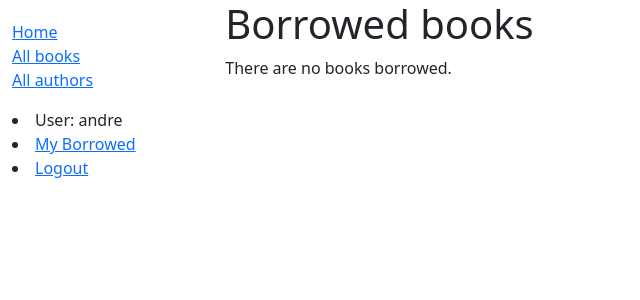
After one commit to AndreRH09/Lab05, a Django app: page /catalog/mybooks/ in a window 1280 px wide. The commit adds this page. Shown: the top 300 px of the page, without its empty margins (0-640 px from the left). Run offline with Django 4.2, Linux system fonts and the light colour scheme; a user stored in the database is signed in; data comes from the database, SQL or seed files in the repository; both versions use the stored data as it was after the commit.

Commit message:
paso 8 completado total

```diff
--- a/pw2-lab-23a/lab05/django_projects/locallibrary/catalog/admin.py
+++ b/pw2-lab-23a/lab05/django_projects/locallibrary/catalog/admin.py
@@ -33,6 +33,7 @@ class BookAdmin(admin.ModelAdmin):
 # Register the Admin classes for BookInstance using the decorator
 @admin.register(BookInstance)
 class BookInstanceAdmin(admin.ModelAdmin):
+    list_display = ('book', 'status', 'borrower', 'due_back', 'id')
     list_filter = ('status', 'due_back')
 
     fieldsets = (
--- a/pw2-lab-23a/lab05/django_projects/locallibrary/catalog/templates/base_generic.html
+++ b/pw2-lab-23a/lab05/django_projects/locallibrary/catalog/templates/base_generic.html
@@ -25,8 +25,11 @@
               <li><a href="{% url 'books' %}">All books</a></li>
               <li><a href="">All authors</a></li>
             </ul>
-            {% if user.is_authenticated %}
+              {% if user.is_authenticated %}
               <li>User: {{ user.get_username }}</li>
+
+              <li><a href="{% url 'my-borrowed' %}">My Borrowed</a></li>
+
               <li><a href="{% url 'logout' %}?next={{ request.path }}">Logout</a></li>
             {% else %}
               <li><a href="{% url 'login' %}?next={{ request.path }}">Login</a></li>
--- /dev/null
+++ b/pw2-lab-23a/lab05/django_projects/locallibrary/catalog/templates/catalog/bookinstance_list_borrowed_user.html
@@ -0,0 +1,19 @@
+{% extends "base_generic.html" %}
+
+{% block content %}
+    <h1>Borrowed books</h1>
+
+    {% if bookinstance_list %}
+    <ul>
+
+      {% for bookinst in bookinstance_list %}
+      <li class="{% if bookinst.is_overdue %}text-danger{% endif %}">
+        <a href="{% url 'book-detail' bookinst.book.pk %}">{{ bookinst.book.title }}</a> ({{ bookinst.due_back }})
+      </li>
+      {% endfor %}
+    </ul>
+
+    {% else %}
+      <p>There are no books borrowed.</p>
+    {% endif %}
+{% endblock %}
--- a/pw2-lab-23a/lab05/django_projects/locallibrary/catalog/urls.py
+++ b/pw2-lab-23a/lab05/django_projects/locallibrary/catalog/urls.py
@@ -6,3 +6,6 @@ urlpatterns = [
     path('books/', views.BookListView.as_view(), name='books'),
     path('book/<int:pk>', views.BookDetailView.as_view(), name='book-detail'),
 ]
+urlpatterns += [
+    path('mybooks/', views.LoanedBooksByUserListView.as_view(), name='my-borrowed'),
+]
--- a/pw2-lab-23a/lab05/django_projects/locallibrary/catalog/views.py
+++ b/pw2-lab-23a/lab05/django_projects/locallibrary/catalog/views.py
@@ -48,3 +48,18 @@ class BookListView(generic.ListView):
 
 class BookDetailView(generic.DetailView):
     model = Book
+
+from django.contrib.auth.mixins import LoginRequiredMixin
+
+class LoanedBooksByUserListView(LoginRequiredMixin,generic.ListView):
+    """Generic class-based view listing books on loan to current user."""
+    model = BookInstance
+    template_name = 'catalog/bookinstance_list_borrowed_user.html'
+    paginate_by = 10
+
+    def get_queryset(self):
+        return (
+            BookInstance.objects.filter(borrower=self.request.user)
+            .filter(status__exact='o')
+            .order_by('due_back')
+        )
```
Also changed, not shown: pw2-lab-23a/lab05/django_projects/locallibrary/catalog/models.py (+9 -1 lines), pw2-lab-23a/lab05/django_projects/locallibrary/catalog/migrations/0002_bookinstance_borrower.py (added), pw2-lab-23a/lab05/django_projects/locallibrary/db.sqlite3.
